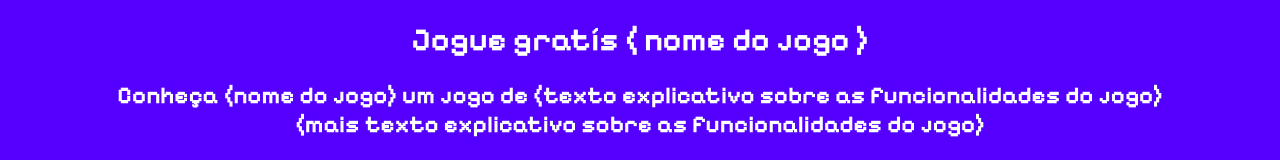
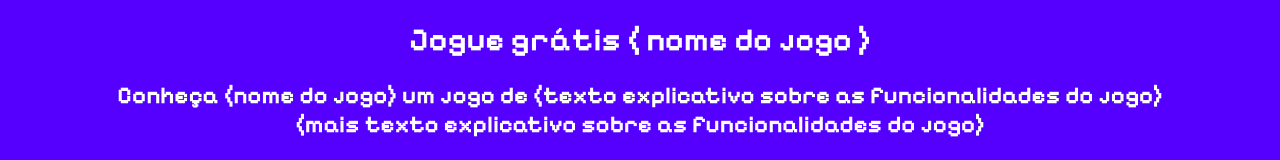
Before and after one commit to capivarareformada/Jogo, a plain HTML site: page index.html in a window 1280 px wide. Shown: the top 160 px of the page. Drawn offline with Linux system fonts and the light colour scheme.

Commit message:
Alteração no H1 central

```diff
--- a/index.html
+++ b/index.html
@@ -12,7 +12,7 @@
     <title>Início</title>
 </head>
 <body>
-    <h1>Jogue gratís ( nome do jogo ) </h1>
+    <h1>Jogue grátis ( nome do jogo ) </h1>
     <h2>Conheça (nome do jogo) um jogo de (texto explicativo sobre as funcionalidades do jogo)<br>
     (mais texto explicativo sobre as funcionalidades do jogo)</h2>
 
```
